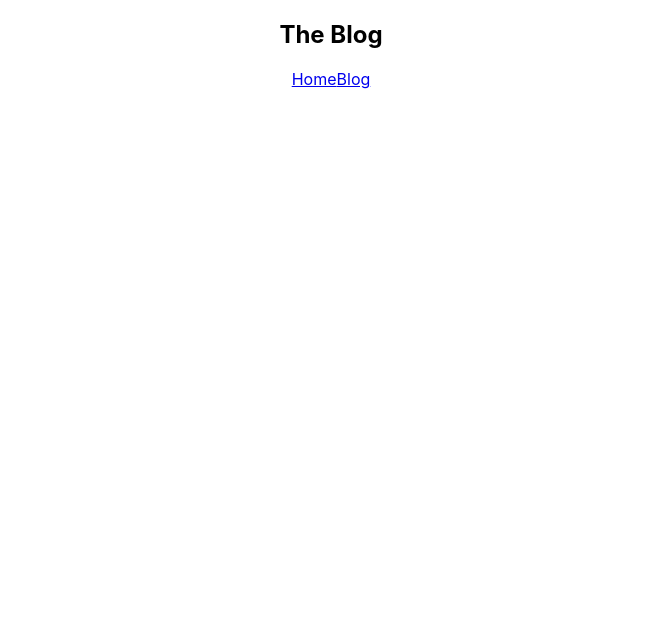
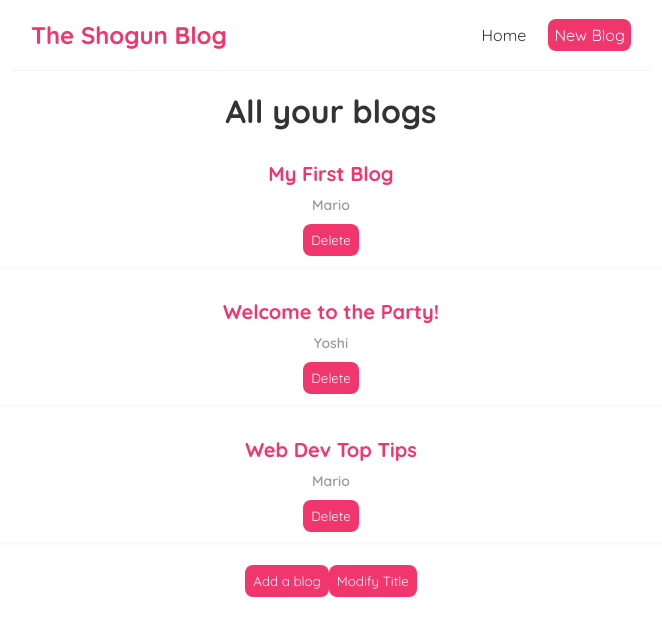
Before and after one commit to alieymsxxn/react-training, a React (Create React App) app in the folder blog/: page /blog/1 in a window 1280 px wide. Shown: the top 636 px of the page, without its empty margins (309-971 px from the left). Built offline with nearby package versions, Linux system fonts and the light colour scheme.

Commit message:
Added json-server, blogs, props

```diff
--- a/blog/package.json
+++ b/blog/package.json
@@ -6,6 +6,7 @@
     "@testing-library/jest-dom": "^5.17.0",
     "@testing-library/react": "^13.4.0",
     "@testing-library/user-event": "^13.5.0",
+    "flowbite-react": "^0.10.2",
     "react": "^18.3.1",
     "react-dom": "^18.3.1",
     "react-scripts": "5.0.1",
@@ -36,6 +37,7 @@
     ]
   },
   "devDependencies": {
-    "@babel/plugin-proposal-private-property-in-object": "^7.21.11"
+    "@babel/plugin-proposal-private-property-in-object": "^7.21.11",
+    "tailwindcss": "^3.4.14"
   }
 }
--- a/blog/public/index.html
+++ b/blog/public/index.html
@@ -25,6 +25,9 @@
       Learn how to configure a non-root public URL by running `npm run build`.
     -->
     <title>React App</title>
+    <link rel="preconnect" href="https://fonts.googleapis.com">
+    <link rel="preconnect" href="https://fonts.gstatic.com" crossorigin>
+    <link href="https://fonts.googleapis.com/css2?family=Quicksand:wght@300..700&display=swap" rel="stylesheet">
   </head>
   <body>
     <noscript>You need to enable JavaScript to run this app.</noscript>
--- a/blog/src/App.js
+++ b/blog/src/App.js
@@ -1,24 +1,13 @@
 import './App.css';
 import Navbar from './navbar/Navbar';
+import Home from "./navbar/Home";
 
 function App() {
-  const title = "Welcome to the new blog";
-  const names = ['mario', 'luigi', 'yoshi'];
-  const google_url = 'https://www.google.com';
-  const book = {
-    title: 'Harry Potter',
-    author: 'JK Rowling',
-    pages: 394
-  }
+
   return (
     <div className="App">
       <Navbar/>
-      {/* <div className="content">
-        <h1>{ title }</h1>
-        <h2>{ [1, 2, 3, 4, 5] }</h2>
-        <h2>{ Math.random() * 10 }</h2>
-        <a href={ google_url }>Google</a>
-      </div> */}
+      <Home/>
     </div>
   );
 }
--- /dev/null
+++ b/blog/src/blogs/BlogList.js
@@ -0,0 +1,29 @@
+export const BlogList = ({blogs, setBlogs, title, setTitle}) => {
+    const addBlog = (event) => {
+        event.preventDefault();
+        const id = blogs[blogs.length - 1].id + 1;
+        setBlogs([...blogs, {id: id, title: 'New Blog', body: 'Lorem ipsum dolor sit amet, consectetur adipiscing elit...', author: 'mario'}])
+    }
+    const modifyTitle = () => {
+        setTitle('Blogs list')
+    }
+    const deleteBlog = (event) => {
+        event.preventDefault()
+        const id = event.target.dataset.blogId
+        setBlogs(blogs.filter(blog => blog.id != id))
+    }
+    return (
+        <>
+            <h1 className="title">{title}</h1>
+            {blogs.map((blog) => (
+                <div className="blog-preview" key={blog.id}>
+                    <h1>{blog.title}</h1>
+                    <p className="author">{blog.author}</p>
+                    <button className="delete-btn" data-blog-id={blog.id} onClick={deleteBlog}>Delete</button>
+                </div>
+            ))}
+            <button className="add-blog-btn" onClick={addBlog}>Add a blog</button>
+            <button className="add-blog-btn" onClick={modifyTitle}>Modify Title</button>
+        </>
+    )
+}
--- /dev/null
+++ b/blog/src/blogs/BlogListClass.js
@@ -0,0 +1,51 @@
+import React from 'react';
+
+class BlogListClass extends React.Component {
+    constructor(props) {
+      super(props);
+      this.state = {};
+      this.addBlog = this.addBlog.bind(this);
+      this.modifyTitle = this.modifyTitle.bind(this);
+      this.deleteBlog = this.deleteBlog.bind(this);
+    }
+
+    addBlog = (event) => {
+        event.preventDefault();
+        const id = this.props.blogs[this.props.blogs.length - 1].id + 1;
+        this.props.setBlogs([...this.props.blogs, {
+            id: id,
+            title: 'New Blog',
+            body: 'Lorem ipsum dolor sit amet, consectetur adipiscing elit...',
+            author: 'mario'
+        }]);
+    }
+
+    modifyTitle = () => {
+        this.props.setTitle('Blogs list');
+    }
+
+    deleteBlog = (event) => {
+        event.preventDefault();
+        const id = event.target.dataset.blogId;
+        this.props.setBlogs(this.props.blogs.filter(blog => blog.id != id));
+    }
+
+    render() {
+      return (
+        <>
+        <h1 className="title">{this.props.title}</h1>
+        {this.props.blogs.map((blog) => (
+            <div className="blog-preview" key={blog.id}>
+                <h1>{blog.title}</h1>
+                <p className="author">{blog.author}</p>
+                <button className="delete-btn" data-blog-id={blog.id} onClick={this.deleteBlog}>Delete</button>
+            </div>
+        ))}
+        <button className="add-blog-btn" onClick={this.addBlog}>Add a blog</button>
+        <button className="add-blog-btn" onClick={this.modifyTitle}>Modify Title</button>
+        </>
+      );
+    }
+}
+
+export default BlogListClass;
--- a/blog/src/index.css
+++ b/blog/src/index.css
@@ -1,13 +1,80 @@
-body {
+/* @import url('https://fonts.googleapis.com/css2?family=Quicksand:wght@300;400;500;600;700&display=swap'); */
+
+/* base styles */
+* {
   margin: 0;
-  font-family: -apple-system, BlinkMacSystemFont, 'Segoe UI', 'Roboto', 'Oxygen',
-    'Ubuntu', 'Cantarell', 'Fira Sans', 'Droid Sans', 'Helvetica Neue',
-    sans-serif;
-  -webkit-font-smoothing: antialiased;
-  -moz-osx-font-smoothing: grayscale;
+  font-family: "Quicksand";
+  color: #333;
 }
-
-code {
-  font-family: source-code-pro, Menlo, Monaco, Consolas, 'Courier New',
-    monospace;
+.navbar {
+  padding: 20px;
+  display: flex;
+  align-items: center;
+  max-width: 600px;
+  margin: 0 auto;
+  border-bottom: 1px solid #f2f2f2;
 }
+.navbar h1 {
+  color: #f1356d;
+}
+.navbar .links {
+  margin-left: auto;
+}
+.navbar a {
+  margin-left: 16px;
+  text-decoration: none;
+  padding: 6px;
+}
+.navbar a:hover {
+  color: #f1356d;
+}
+.content {
+  max-width: 600px;
+  margin: 40px auto;
+  padding: 20px;
+}
+.blog-preview {
+  padding: 10px 16px;
+  margin: 20px 0;
+  border-bottom: 3px solid #fafafa;
+}
+.blog-preview h1 {
+  color: #f1356d;
+  font-size: 20px;
+}
+.blog-preview p {
+  color: #333;
+  font-size: 15px;
+}
+.blog-preview .delete-btn {
+  background-color: #f1356d;
+  color: #fff;
+  border: 0;
+  padding: 8px;
+  cursor: pointer;
+  border-radius: 8px;
+  &:hover {
+    background-color: #d11f54;
+  }
+}
+.blog-preview .author {
+  text-transform: capitalize;
+  font-size: 14px;
+  font-weight: 600;
+  color: #999;
+  padding: 10px;
+}
+.title {
+  margin: 20px;
+}
+.add-blog-btn {
+  background-color: #f1356d;
+  color: #fff;
+  border: 0;
+  padding: 8px;
+  cursor: pointer;
+  border-radius: 8px;
+  &:hover {
+    background-color: #d11f54;
+  }
+}
--- /dev/null
+++ b/blog/src/navbar/Home.js
@@ -0,0 +1,38 @@
+import {useState, useEffect} from "react";
+import {BlogList} from "../blogs/BlogList";
+import BlogListClass from "../blogs/BlogListClass";
+
+const Home = () => {
+    const [title, setTitle] = useState('All your blogs');
+    const [blogs, setBlogs] = useState([
+        {
+            id: 1,
+            title: 'My First Blog',
+            body: 'Lorem ipsum dolor sit amet, consectetur adipiscing elit...',
+            author: 'mario'
+        },
+        {
+            id: 2,
+            title: 'Welcome to the Party!',
+            body: 'Lorem ipsum dolor sit amet, consectetur adipiscing elit...',
+            author: 'yoshi'
+        },
+        {
+            id: 3,
+            title: 'Web Dev Top Tips',
+            body: 'Lorem ipsum dolor sit amet, consectetur adipiscing elit...',
+            author: 'mario'
+        }
+    ]);
+    useEffect(() => {
+        // console.log('Hey')
+    }, [title, blogs])
+    return (
+        <div className="home">
+            {/* <BlogList blogs={blogs} setBlogs={setBlogs} title={title} setTitle={setTitle}/> */}
+            <BlogListClass blogs={blogs} setBlogs={setBlogs} title={title} setTitle={setTitle}/>
+        </div>
+    )
+}
+
+export default Home;
--- a/blog/src/navbar/Navbar.js
+++ b/blog/src/navbar/Navbar.js
@@ -1,13 +1,18 @@
+const Navbar = () => {
 
-const Navbar = () => {
     return (
-        <nav>
-            <h1>The Blog</h1>
-            <div>
-                <a href="/">Home</a>
-                <a href="/create">Blog</a>
-            </div>
-        </nav>
+      <nav className="navbar">
+        <h1>The Shogun Blog</h1>
+        <div className="links">
+          <a href="/">Home</a>
+          <a href="/create" style={{
+            color: 'white',
+            backgroundColor: '#f1356d',
+            borderRadius: '8px'
+          }}>New Blog</a>
+        </div>
+      </nav>
     );
-}
-export default Navbar;
+  }
+
+  export default Navbar;
```
Also changed, not shown: blog/data/blogs.json (added, +22 -0 lines), blog/tailwind.config.js (added, +13 -0 lines), 1 other file (tests, documents, lock files or other folders).
